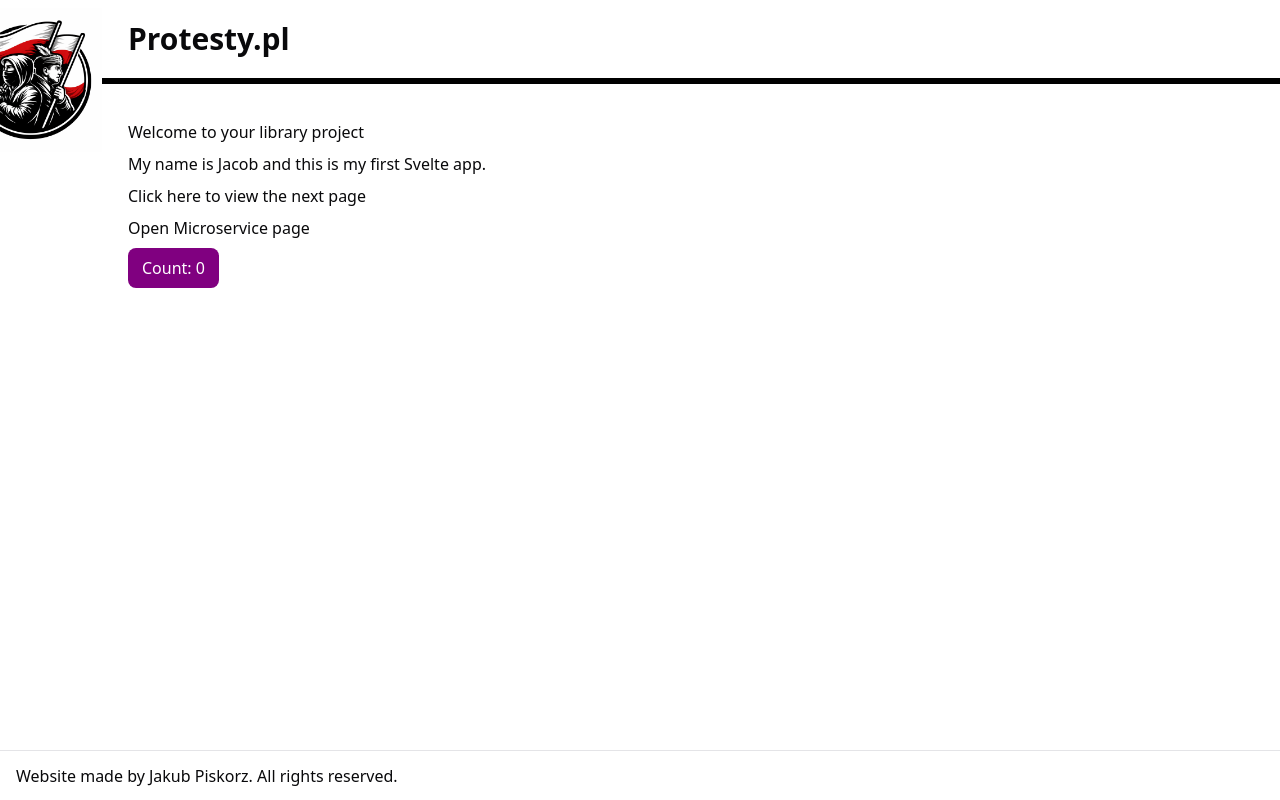
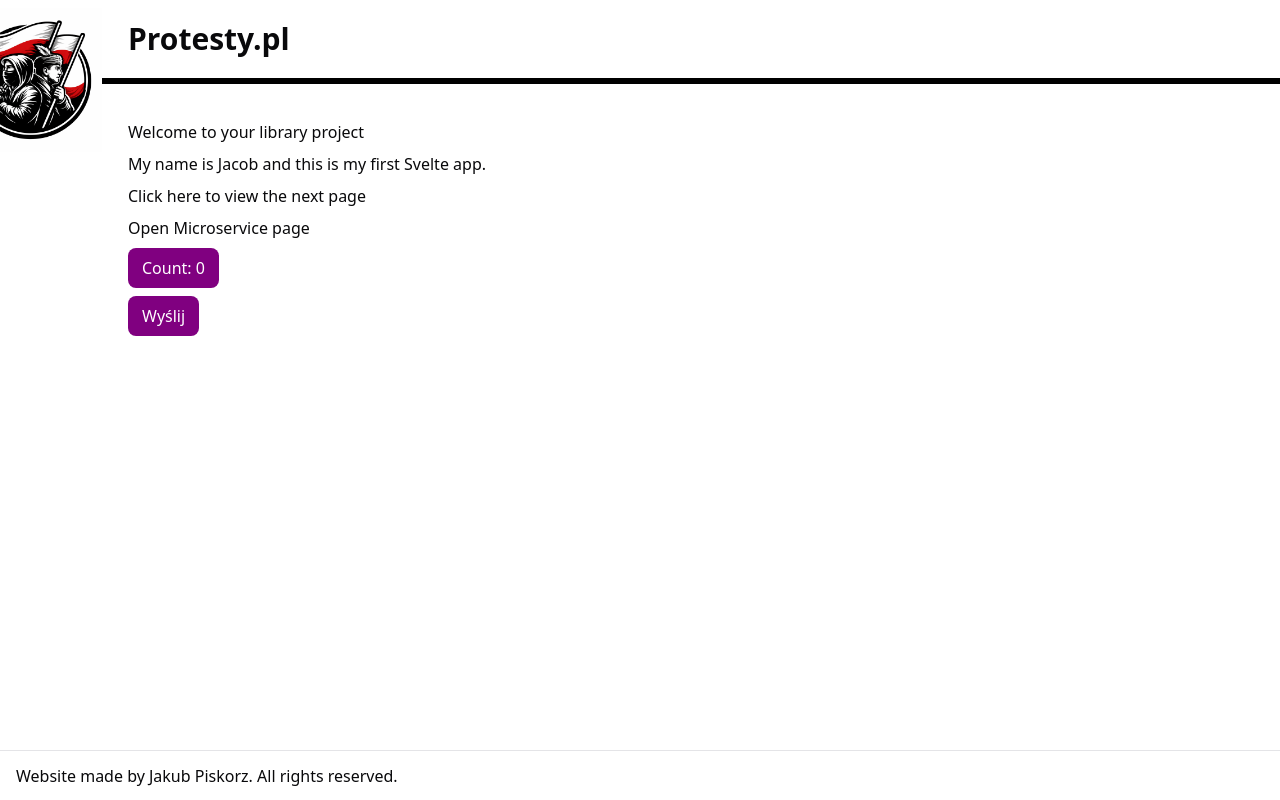
Before and after one commit to Jakub-Piskorz/learn-svelte, a SvelteKit app: page / in a window 1280 px wide. Built offline with nearby package versions, Linux system fonts and the light colour scheme.

Commit message:
wip: db stuff

```diff
--- a/src/routes/+page.svelte
+++ b/src/routes/+page.svelte
@@ -2,6 +2,14 @@
 	import { resolve } from '$app/paths';
 
 	let count = $state(0);
+	const onSend = async () => {
+		const res: Response = await fetch("/api/admin/create-event", {
+			method: 'POST',
+			body: JSON.stringify({
+				user: "testUserKurwa"
+			})
+		})
+	}
 </script>
 
 <h1>Welcome to your library project</h1>
@@ -13,3 +21,8 @@
 				id="next" onclick={() => count++}>
 	Count: {count}
 </button>
+<button style="background: purple; color: white; padding: 8px 14px; border-radius: 8px;"
+	onclick={onSend}
+>
+	Wyślij
+</button>
--- a/src/routes/api/admin/create-event/+server.ts
+++ b/src/routes/api/admin/create-event/+server.ts
@@ -1,7 +1,13 @@
-import { json } from '@sveltejs/kit';
+import { error, json } from '@sveltejs/kit';
+import { db } from '$libServer/db';
+import { user } from '$libServer/db/schema';
+import { eq } from 'drizzle-orm';
 
-export function POST({request}) {
-	const user = request;
-	console.log(user);
-	return json(user);
+export async function POST({locals, request}) {
+	const users =
+		await db.selectDistinct().from(user)
+			.where(eq(user.id, locals.user!.id));
+	if (users.length === 0) error(404);
+	const selectedUser = users[0];
+	return json(selectedUser);
 }
```
